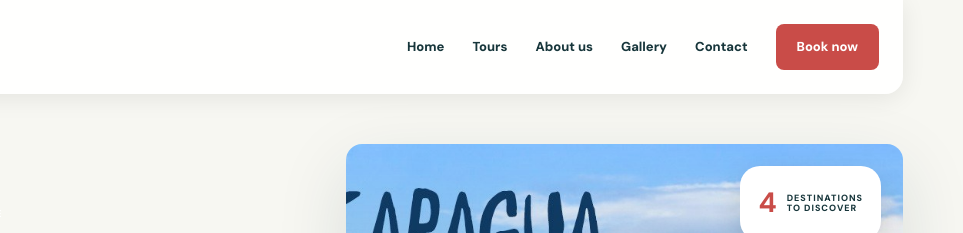
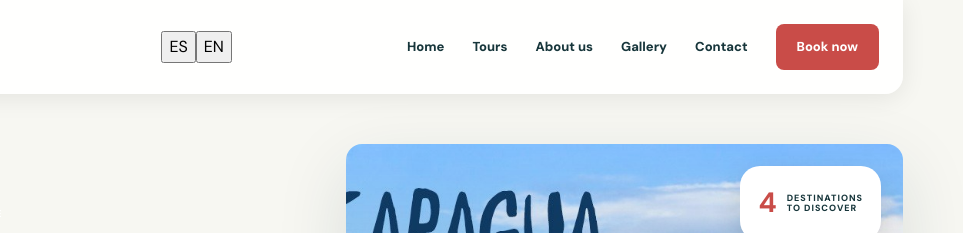
Before and after one commit to rebe0901/vamos-viajando, a plain HTML site: page index.html in a window 1280 px wide. Shown: the top 233 px of the page, 317-1280 px from the left. Drawn offline with nearby package versions, Linux system fonts and the light colour scheme.

Commit message:
Agregar selector de idiomas ES y EN

```diff
--- a/index.html
+++ b/index.html
@@ -24,6 +24,7 @@
 <header class="hero" id="home">
 <nav class="navbar container">
 <a class="brand" href="#home"><img src="logo.jpg" alt="Vamos Viajando logo"><span><b>Vamos Viajando</b><small>TRAVELS & TOURS</small></span></a>
+<div class="language-switch"><button type="button" id="langES">ES</button><button type="button" id="langEN">EN</button></div>
 <button class="menu-toggle" id="menuToggle">☰</button>
 <div class="nav-links" id="navLinks"><a href="#home">Home</a><a href="#tours">Tours</a><a href="#about">About us</a><a href="#gallery">Gallery</a><a href="#contact">Contact</a><a class="nav-cta" href="#book">Book now</a></div>
 </nav>
```
